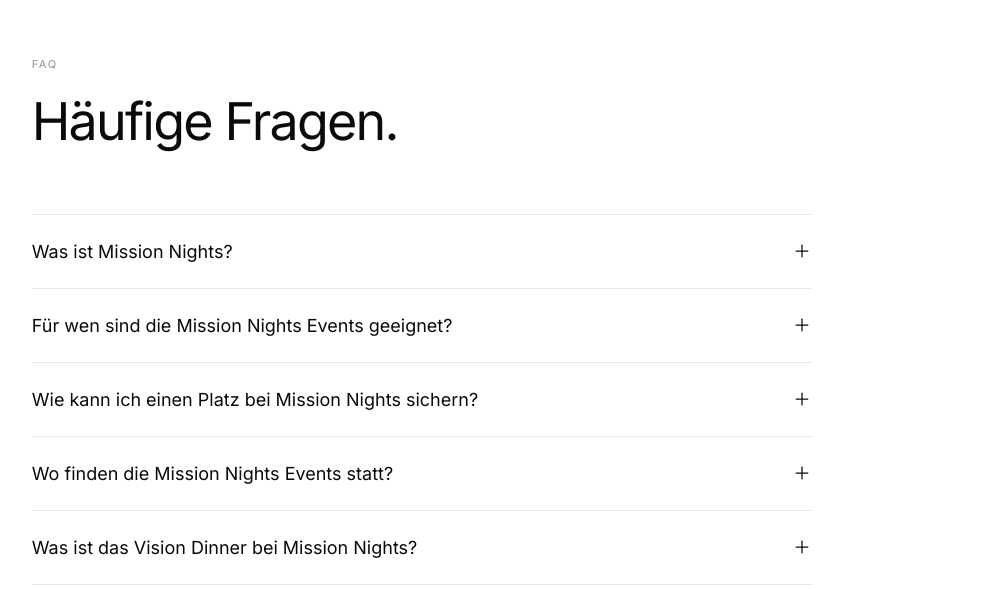
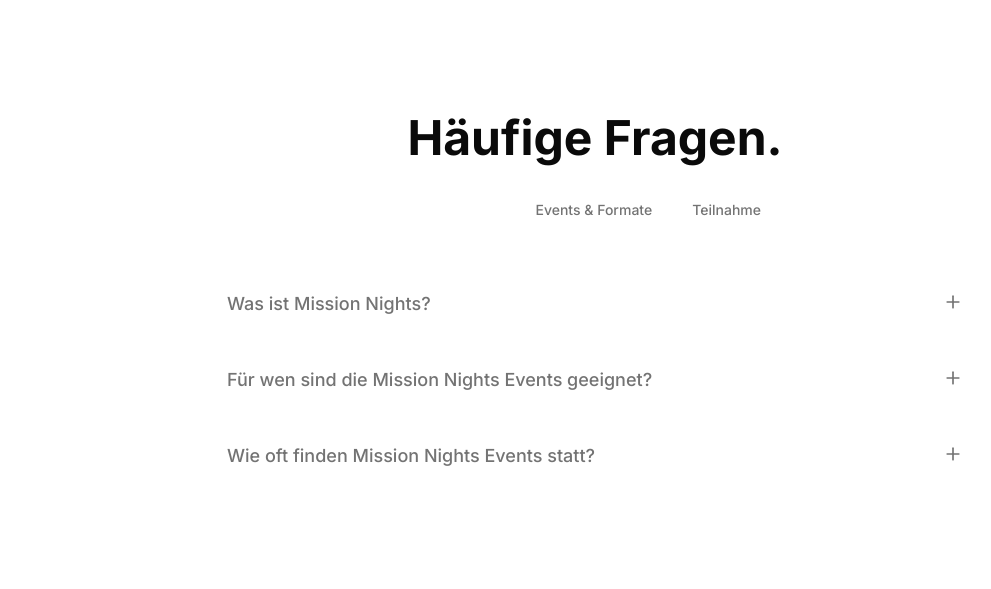
Before and after one commit to javiermaldonadomenendez-hash/Mission-Nights, a Next.js app: page / in a window 1280 px wide. Shown: the part 9031-9620 px from the top of the page, without its empty margins (45-1036 px from the left). Built offline with nearby package versions, Linux system fonts and the light colour scheme.

Commit message:
feat: FAQ-Sektion mit animierten Tabs neu implementiert
Ersetzt einfaches Accordion durch animierte Tab-FAQ-Komponente (framer-motion).
Fragen in drei Kategorien gruppiert: Allgemein, Events & Formate, Teilnahme.

Co-Authored-By: Claude Sonnet 4.6 <noreply@anthropic.com>

```diff
--- a/app/globals.css
+++ b/app/globals.css
@@ -21,6 +21,16 @@
   --font:       var(--font-inter), -apple-system, BlinkMacSystemFont, 'Segoe UI', sans-serif;
   --ease-out:   cubic-bezier(0.16, 1, 0.3, 1);
   --ease:       cubic-bezier(0.4, 0, 0.2, 1);
+
+  /* shadcn-compatible tokens */
+  --primary:            #0a0a0a;
+  --primary-foreground: #ffffff;
+  --background:         #ffffff;
+  --foreground:         #0a0a0a;
+  --muted:              #f5f5f5;
+  --muted-foreground:   #737373;
+  --card:               #ffffff;
+  --border:             #e8e8e8;
 
   --nav-h:     72px;
   --pad-v:     clamp(80px, 11vw, 144px);
--- a/components/FAQ.tsx
+++ b/components/FAQ.tsx
@@ -1,52 +1,64 @@
 'use client'
 
-import { useState } from 'react'
+import { FAQ as FAQTabs } from '@/components/ui/faq-tabs'
 import { FAQSchema, faqItems } from './FAQSchema'
 
+const categories = {
+  allgemein: 'Allgemein',
+  events: 'Events & Formate',
+  teilnahme: 'Teilnahme',
+}
+
+const faqData = {
+  allgemein: [
+    {
+      question: 'Was ist Mission Nights?',
+      answer:
+        'Mission Nights ist eine exklusive Veranstaltungsreihe für Unternehmer, Gründer und ambitionierte Menschen in NRW. In kleinen, kuratierten Runden entstehen echte Verbindungen und tiefsinnige Gespräche — jenseits von oberflächlichem Small Talk und Massenveranstaltungen.',
+    },
+    {
+      question: 'Für wen sind die Mission Nights Events geeignet?',
+      answer:
+        'Mission Nights richtet sich an Unternehmer, Gründer und Selbstständige, die mehr als klassisches Networking suchen. Menschen, die Visionen teilen, an ihrer Weiterentwicklung arbeiten und echte, langfristige Verbindungen aufbauen wollen.',
+    },
+    {
+      question: 'Wie oft finden Mission Nights Events statt?',
+      answer:
+        'Mission Nights veranstaltet regelmäßig exklusive Events in NRW. Die Frequenz variiert je nach Format — klassische Mission Nights sowie das Vision Dinner-Format finden mehrmals jährlich statt. Aktuelle Termine und Anmeldungen sind auf der Website verfügbar.',
+    },
+  ],
+  events: [
+    {
+      question: 'Was ist das Vision Dinner bei Mission Nights?',
+      answer:
+        'Das Vision Dinner ist ein exklusives Dinner-Format, das kulinarische Spitzenküche mit tiefsinnigen Gesprächen verbindet. In kleiner, ausgewählter Runde trifft Gastronomie auf Unternehmertum — ein Abend voller Inspiration, Verbindung und Genuss.',
+    },
+    {
+      question: 'Wo finden die Mission Nights Events statt?',
+      answer:
+        'Mission Nights finden in ausgewählten Locations in NRW statt. Der nächste Termin am 21. April 2026 findet im Restaurant Thema, Ruhrstraße 26, Mülheim an der Ruhr statt, ab 19:30 Uhr.',
+    },
+  ],
+  teilnahme: [
+    {
+      question: 'Wie kann ich einen Platz bei Mission Nights sichern?',
+      answer:
+        'Tickets für Mission Nights sind über Eventbrite erhältlich. Die Plätze sind limitiert und werden kuratiert — wer dabei sein möchte, sollte sich frühzeitig anmelden. Den aktuellen Eventbrite-Link findest du auf der Website unter "Platz sichern".',
+    },
+  ],
+}
+
 export default function FAQ() {
-  const [open, setOpen] = useState<number | null>(null)
-
   return (
-    <section className="faq-section" id="faq">
+    <section id="faq">
       <FAQSchema />
-      <div className="container">
-        <div className="faq-header reveal">
-          <span className="label">FAQ</span>
-          <h2>Häufige Fragen.</h2>
-        </div>
-
-        <div className="faq-list">
-          {faqItems.map((item, i) => (
-            <div key={i} className={`faq-item reveal${i > 0 ? ` d${Math.min(i, 5)}` : ''}`}>
-              <button
-                className="faq-question"
-                onClick={() => setOpen(open === i ? null : i)}
-                aria-expanded={open === i}
-              >
-                <span>{item.frage}</span>
-                <svg
-                  className={`faq-icon${open === i ? ' faq-icon--open' : ''}`}
-                  viewBox="0 0 24 24"
-                  fill="none"
-                  stroke="currentColor"
-                  strokeWidth="1.5"
-                  strokeLinecap="round"
-                  strokeLinejoin="round"
-                  width="20"
-                  height="20"
-                  aria-hidden="true"
-                >
-                  <line x1="12" y1="5" x2="12" y2="19" />
-                  <line x1="5" y1="12" x2="19" y2="12" className={`faq-minus${open === i ? ' faq-minus--hidden' : ''}`} />
-                </svg>
-              </button>
-              {open === i && (
-                <p className="faq-answer">{item.antwort}</p>
-              )}
-            </div>
-          ))}
-        </div>
-      </div>
+      <FAQTabs
+        title="Häufige Fragen."
+        subtitle="FAQ"
+        categories={categories}
+        faqData={faqData}
+        className="py-[clamp(80px,11vw,144px)]"
+      />
     </section>
   )
 }
--- /dev/null
+++ b/components/ui/faq-tabs.tsx
@@ -0,0 +1,174 @@
+'use client'
+
+import React, { useState } from 'react'
+import { AnimatePresence, motion } from 'framer-motion'
+import { Plus } from 'lucide-react'
+import { cn } from '@/lib/utils'
+
+export const FAQ = ({
+  title = 'FAQs',
+  subtitle = 'Frequently Asked Questions',
+  categories,
+  faqData,
+  className,
+  ...props
+}: {
+  title?: string
+  subtitle?: string
+  categories: Record<string, string>
+  faqData: Record<string, { question: string; answer: string }[]>
+  className?: string
+  [key: string]: unknown
+}) => {
+  const categoryKeys = Object.keys(categories)
+  const [selectedCategory, setSelectedCategory] = useState(categoryKeys[0])
+
+  return (
+    <section
+      className={cn(
+        'relative overflow-hidden bg-background px-4 py-12 text-foreground',
+        className
+      )}
+      {...props}
+    >
+      <FAQHeader title={title} subtitle={subtitle} />
+      <FAQTabs
+        categories={categories}
+        selected={selectedCategory}
+        setSelected={setSelectedCategory}
+      />
+      <FAQList faqData={faqData} selected={selectedCategory} />
+    </section>
+  )
+}
+
+const FAQHeader = ({ title, subtitle }: { title: string; subtitle: string }) => (
+  <div className="relative z-10 flex flex-col items-center justify-center">
+    <span className="mb-8 bg-gradient-to-r from-primary to-primary/60 bg-clip-text font-medium text-transparent">
+      {subtitle}
+    </span>
+    <h2 className="mb-8 text-5xl font-bold">{title}</h2>
+    <span className="absolute -top-[350px] left-[50%] z-0 h-[500px] w-[600px] -translate-x-[50%] rounded-full bg-gradient-to-r from-primary/10 to-primary/5 blur-3xl" />
+  </div>
+)
+
+const FAQTabs = ({
+  categories,
+  selected,
+  setSelected,
+}: {
+  categories: Record<string, string>
+  selected: string
+  setSelected: (key: string) => void
+}) => (
+  <div className="relative z-10 flex flex-wrap items-center justify-center gap-4">
+    {Object.entries(categories).map(([key, label]) => (
+      <button
+        key={key}
+        onClick={() => setSelected(key)}
+        className={cn(
+          'relative overflow-hidden whitespace-nowrap rounded-md border px-3 py-1.5 text-sm font-medium transition-colors duration-500',
+          selected === key
+            ? 'border-primary text-background'
+            : 'border-border bg-transparent text-muted-foreground hover:text-foreground'
+        )}
+      >
+        <span className="relative z-10">{label}</span>
+        <AnimatePresence>
+          {selected === key && (
+            <motion.span
+              initial={{ y: '100%' }}
+              animate={{ y: '0%' }}
+              exit={{ y: '100%' }}
+              transition={{ duration: 0.5, ease: 'backIn' }}
+              className="absolute inset-0 z-0 bg-gradient-to-r from-primary to-primary/80"
+            />
+          )}
+        </AnimatePresence>
+      </button>
+    ))}
+  </div>
+)
+
+const FAQList = ({
+  faqData,
+  selected,
+}: {
+  faqData: Record<string, { question: string; answer: string }[]>
+  selected: string
+}) => (
+  <div className="mx-auto mt-12 max-w-3xl">
+    <AnimatePresence mode="wait">
+      {Object.entries(faqData).map(([category, questions]) => {
+        if (selected !== category) return null
+        return (
+          <motion.div
+            key={category}
+            initial={{ opacity: 0, y: 20 }}
+            animate={{ opacity: 1, y: 0 }}
+            exit={{ opacity: 0, y: 20 }}
+            transition={{ duration: 0.5, ease: 'backIn' }}
+            className="space-y-4"
+          >
+            {questions.map((faq, index) => (
+              <FAQItem key={index} {...faq} />
+            ))}
+          </motion.div>
+        )
+      })}
+    </AnimatePresence>
+  </div>
+)
+
+const FAQItem = ({ question, answer }: { question: string; answer: string }) => {
+  const [isOpen, setIsOpen] = useState(false)
+
+  return (
+    <motion.div
+      animate={isOpen ? 'open' : 'closed'}
+      className={cn(
+        'rounded-xl border transition-colors',
+        isOpen ? 'bg-muted/50' : 'bg-card'
+      )}
+    >
+      <button
+        onClick={() => setIsOpen(!isOpen)}
+        className="flex w-full items-center justify-between gap-4 p-4 text-left"
+      >
+        <span
+          className={cn(
+            'text-lg font-medium transition-colors',
+            isOpen ? 'text-foreground' : 'text-muted-foreground'
+          )}
+        >
+          {question}
+        </span>
+        <motion.span
+          variants={{
+            open: { rotate: '45deg' },
+            closed: { rotate: '0deg' },
+          }}
+          transition={{ duration: 0.2 }}
+        >
+          <Plus
+            className={cn(
+              'h-5 w-5 transition-colors',
+              isOpen ? 'text-foreground' : 'text-muted-foreground'
+            )}
+          />
+        </motion.span>
+      </button>
+      <motion.div
+        initial={false}
+        animate={{
+          height: isOpen ? 'auto' : '0px',
+          marginBottom: isOpen ? '16px' : '0px',
+        }}
+        transition={{ duration: 0.3, ease: 'easeInOut' }}
+        className="overflow-hidden px-4"
+      >
+        <p className="text-muted-foreground">{answer}</p>
+      </motion.div>
+    </motion.div>
+  )
+}
--- a/package.json
+++ b/package.json
@@ -11,6 +11,7 @@
   "dependencies": {
     "clsx": "^2.1.1",
     "framer-motion": "^11",
+    "lucide-react": "^1.7.0",
     "next": "^15.1.0",
     "react": "^19.0.0",
     "react-dom": "^19.0.0",
--- a/tailwind.config.ts
+++ b/tailwind.config.ts
@@ -14,6 +14,18 @@ const config: Config = {
       colors: {
         foreground: 'var(--foreground)',
         background: 'var(--background)',
+        primary: {
+          DEFAULT: 'var(--primary)',
+          foreground: 'var(--primary-foreground)',
+        },
+        muted: {
+          DEFAULT: 'var(--muted)',
+          foreground: 'var(--muted-foreground)',
+        },
+        card: {
+          DEFAULT: 'var(--card)',
+        },
+        border: 'var(--border)',
       },
     },
   },
```
Also changed, not shown: 1 other file (tests, documents, lock files or other folders).
